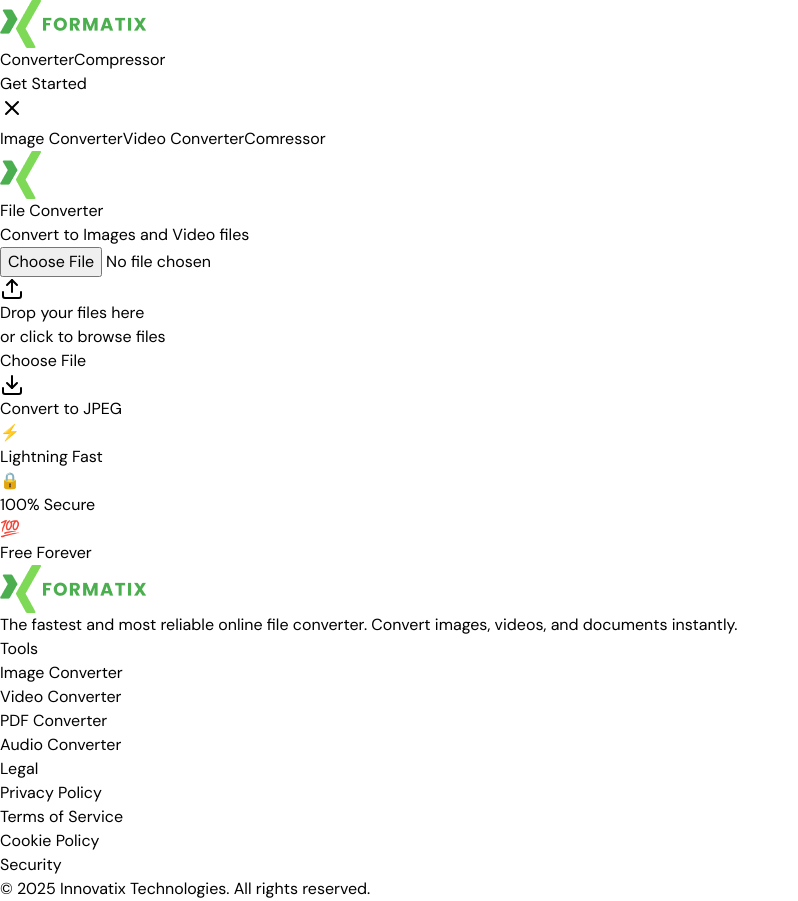
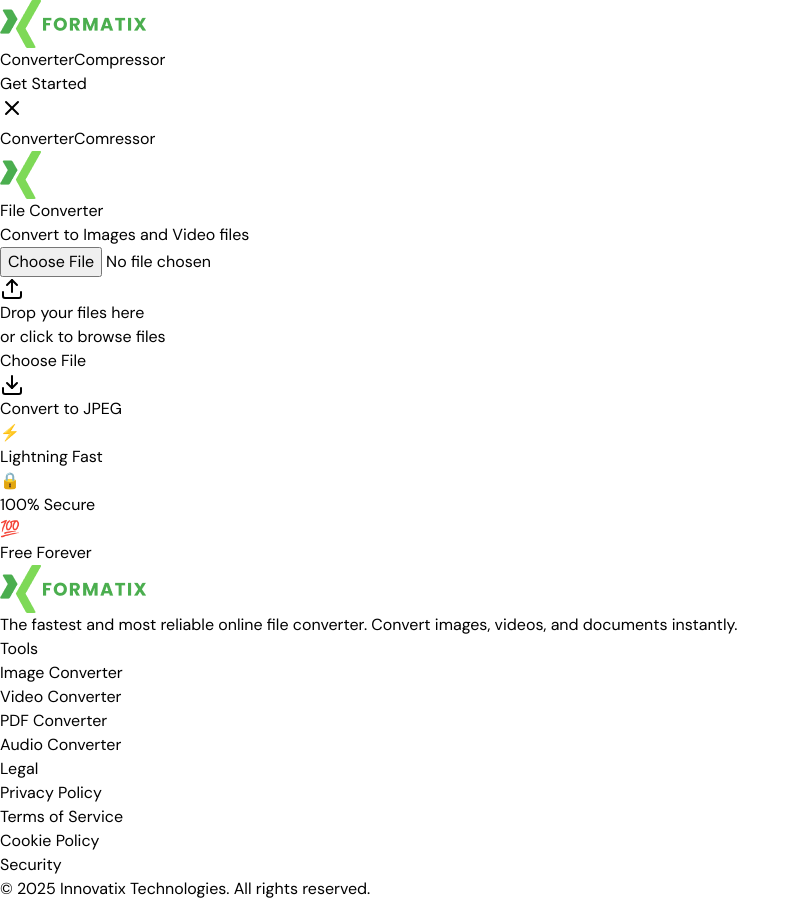
Before and after one commit to piyushInnovatix/File-Converter-Frontend, a React (Vite) app: page / in a window 1280 px wide. Both pictures are taken after a click on the button 12 px from the left and 108 px from the top of the page. Shown: the whole page, without its empty margins (0-798 px from the left). Built offline with nearby package versions, Linux system fonts and the light colour scheme.

Commit message:
new update

```diff
--- a/src/components/Compressor.jsx
+++ b/src/components/Compressor.jsx
@@ -4,6 +4,7 @@ import React, { useState } from 'react'
 function Compressor() {
 
     const [file, setFile] = useState(null);
+    const [format, setFormat] = useState("jpeg")
     const [fileType, setFileType] = useState("image")
     const [quality, setQuality] = useState("medium")
     const [loading, setLoading] = useState(false);
@@ -11,6 +12,9 @@ function Compressor() {
     const [success, setSuccess] = useState(false);
     const [dragActive, setDragActive] = useState(false);
     // const [outputFormat, setOutputFormat] = useState("jpg");
+
+    const imageFormats = ["png", "jpg", "webp", "ico"]
+    const videoFormats = ["mp4", "mov"]
 
     const handleFileChange = (e) => {
         setError("");
@@ -76,7 +80,7 @@ function Compressor() {
         try {
             const endpoint = fileType === "video" ? "compress-video" : "compress-image";
 
-            const res = await fetch(`https://file-converter-backend-we6y.onrender.com/${ endpoint }`, {
+            const res = await fetch(`http://localhost:5000/${ endpoint }`, {
                 method: "POST",
                 body: formData,
             });
@@ -85,8 +89,10 @@ function Compressor() {
 
             const blob = await res.blob();
             const url = URL.createObjectURL(blob);
+            const a = document.createElement("a");
 
-            const a = document.createElement("a");
+            const originalName = file.name.split(".").slice(0, -1).join(".")
+
             a.href = url;
             a.download = fileType === "video"
                 ? "compressed.mp4"
--- a/src/components/Home.jsx
+++ b/src/components/Home.jsx
@@ -11,8 +11,8 @@ function Home() {
     const [dragActive, setDragActive] = useState(false);
     // const [outputFormat, setOutputFormat] = useState("jpg");
 
-    const imageFormats = ["jpeg", "png", "webp", "avif", "ico"]
-    const videoFormats = ["mp4", "gif", "mov"]
+    const imageFormats = ["jpeg", "bmp", "tiff", "png", "webp", "avif", "ico", "gif", "odd", "psd", "tga",];
+    const videoFormats = ["mp4", "mov"]
 
     const handleFileChange = (e) => {
         setError("");
@@ -79,8 +79,8 @@ function Home() {
         formData.append("format", format)
 
         try {
-            const endpoint = fileType === "video" ? "/convert-video" : "/convert-image"
-            const res = await fetch(`https://file-converter-backend-we6y.onrender.com${ endpoint }`, {
+            const endpoint = fileType === "video" ? "convert-video" : "image-convert"
+            const res = await fetch(`http://localhost:5000/${ endpoint }`, {
                 method: "POST",
                 body: formData,
             });
@@ -91,10 +91,11 @@ function Home() {
 
             const blob = await res.blob();
             const url = URL.createObjectURL(blob);
+            const a = document.createElement("a");
+            const orignalName = file.name.split('.').slice(0, -1).join('.')
 
-            const a = document.createElement("a");
             a.href = url;
-            a.download = `converted.${ format }`;
+            a.download = `${ orignalName }.${ format }`;
             document.body.appendChild(a);
             a.click();
             a.remove();
@@ -102,7 +103,7 @@ function Home() {
             URL.revokeObjectURL(url);
             setSuccess(true);
         } catch (err) {
-            setError("An error occurred during conversion");
+            setError("An error occurred during conversion. Please try again later.");
             console.error(err);
         } finally {
             setLoading(false);
--- a/src/components/Navbar.jsx
+++ b/src/components/Navbar.jsx
@@ -13,14 +13,12 @@ function Navbar() {
             <nav className="bg-white shadow-md sticky top-0 z-50">
                 <div className="max-w-7xl mx-auto px-4 sm:px-6 lg:px-8">
                     <div className="flex justify-between items-center h-20">
-                        {/* Logo */}
                         <div className="flex items-center">
                             <a href="/" className="flex items-center space-x-2">
                                 <img src="/formatix-logo.png" alt="" />
                             </a>
                         </div>
 
-                        {/* Desktop Navigation */}
                         <div className="hidden md:flex items-center space-x-8">
                             <Link to={"/"} className="text-gray-700 hover:text-green-600 transition">
                                 Converter
@@ -30,14 +28,12 @@ function Navbar() {
                             </Link>
                         </div>
 
-                        {/* CTA Button (Desktop) */}
                         <div className="hidden md:block">
                             <button className="bg-gradient-to-r from-green-600 to-green-500 text-white px-6 py-2 rounded-lg hover:shadow-lg transition">
                                 Get Started
                             </button>
                         </div>
 
-                        {/* Mobile Menu Button */}
                         <button
                             onClick={() => setMobileMenuOpen(!mobileMenuOpen)}
                             className="md:hidden p-2 rounded-lg hover:bg-gray-100"
@@ -50,19 +46,15 @@ function Navbar() {
                         </button>
                     </div>
 
-                    {/* Mobile Menu */}
                     {mobileMenuOpen && (
                         <div className="md:hidden py-4 border-t">
                             <div className="flex flex-col space-y-4">
-                                <a href="#pricing" className="text-gray-700 hover:text-green-600 transition">
-                                    Image Converter
-                                </a>
-                                <a href="#about" className="text-gray-700 hover:text-green-600 transition">
-                                    Video Converter
-                                </a>
-                                <a href="#contact" className="text-gray-700 hover:text-green-600 transition">
+                                <Link to={"/"} className="text-gray-700 hover:text-green-600 transition">
+                                    Converter
+                                </Link>
+                                <Link to={"/compressor"} className="text-gray-700 hover:text-green-600 transition">
                                     Comressor
-                                </a>
+                                </Link>
                             </div>
                         </div>
                     )}
```
